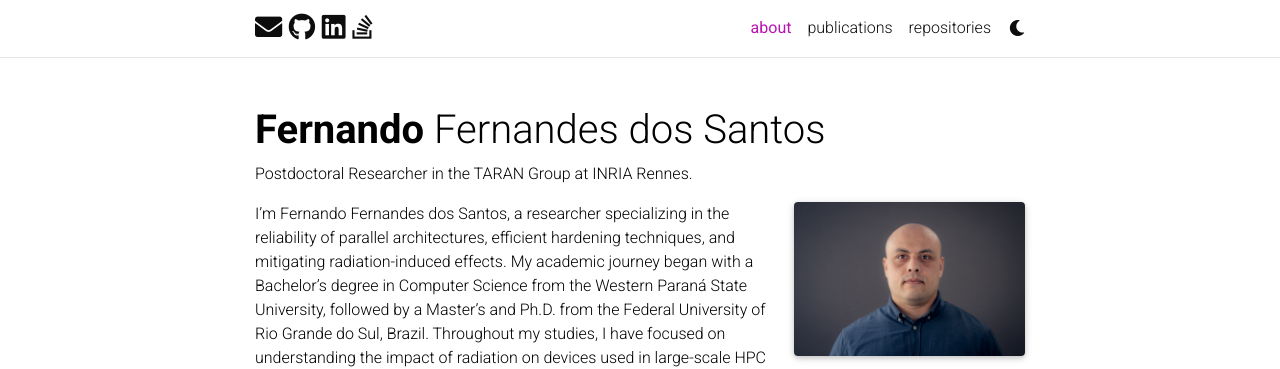
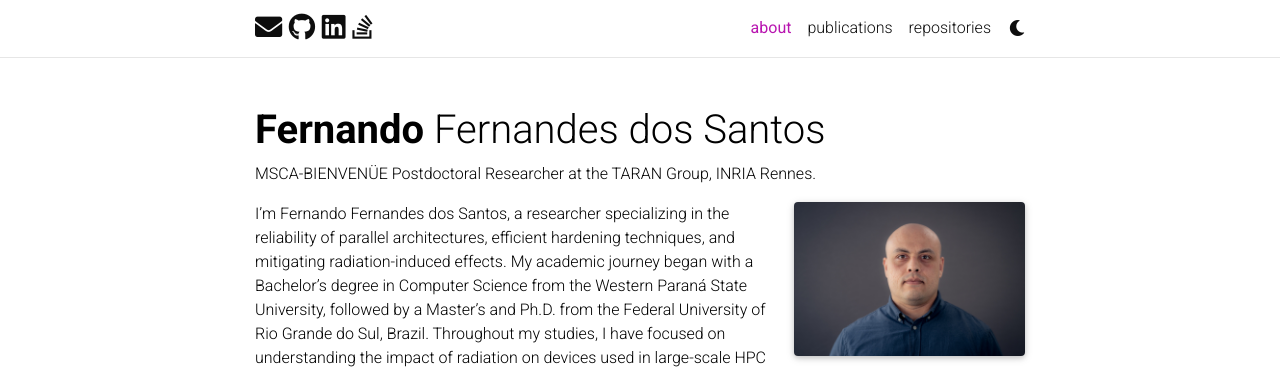
Before and after one commit to fernandoFernandeSantos/-fernandoFernandeSantos.github.io, a Jekyll site: the page built from _pages/about.md, in a window 1280 px wide and 1342 px high. Shown: the top 369 px of the window. Built offline with Jekyll 4.4.1, drawn with Linux system fonts in a browser that asks for light colours; full-size pictures stand in for the smaller copies a plugin makes; comment, search, counter and statistics services are not loaded; a style sheet for code colours, icons or effects is not loaded.

Commit message:
Update subtitle.

```diff
--- a/_pages/about.md
+++ b/_pages/about.md
@@ -3,7 +3,7 @@ layout: about
 title: about
 permalink: /
 #subtitle: <a href='#'>Affiliations</a>. Address. Contacts. Moto. Etc.
-subtitle: Postdoctoral Researcher in the TARAN Group at INRIA Rennes.
+subtitle: MSCA-BIENVENÜE Postdoctoral Researcher at the TARAN Group, INRIA Rennes.
 
 profile:
   align: right
```
